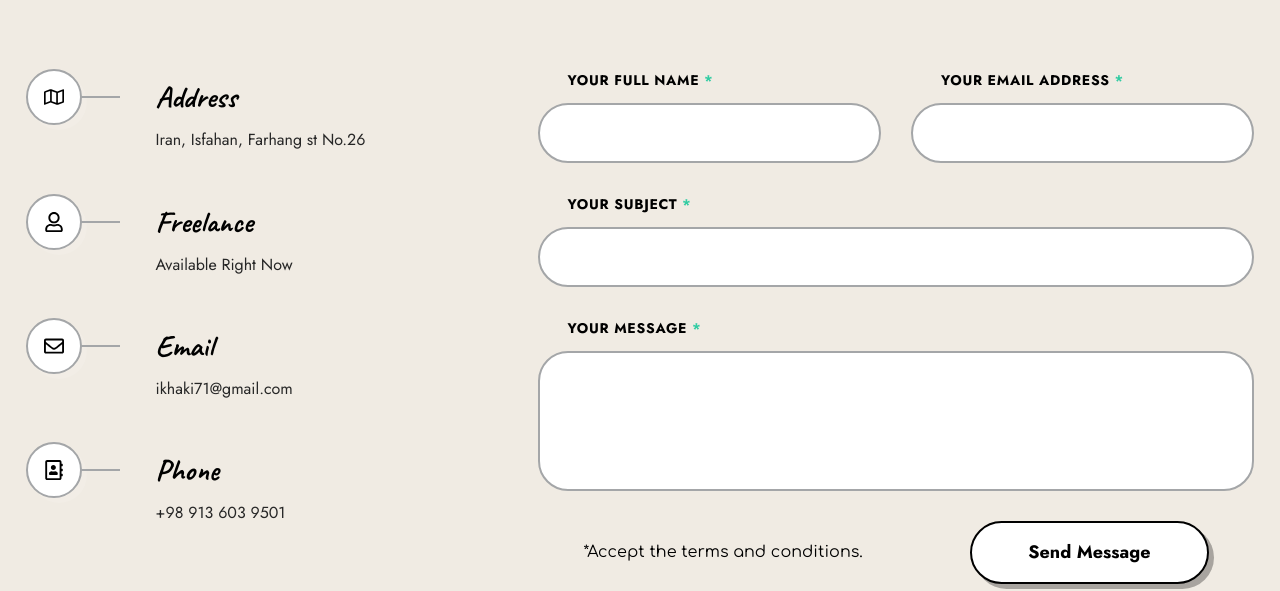
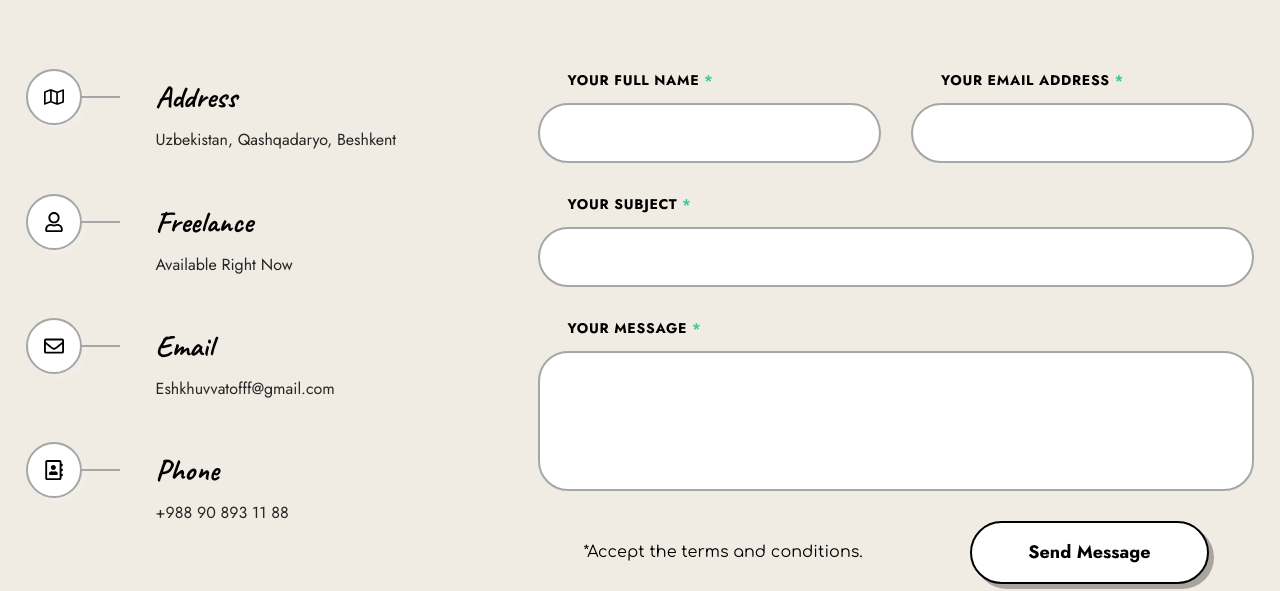
Before and after one commit to Eshkhuvvatofff/Portfolio, a React (Vite) app: page /#home in a window 1280 px wide. Shown: the part 6933-7524 px from the top of the page. Built offline with nearby package versions, Linux system fonts and the light colour scheme; what tailwindcss-text-fill-stroke would draw is missing.

Commit message:
contact update address

```diff
--- a/src/components/Contact/Contact.jsx
+++ b/src/components/Contact/Contact.jsx
@@ -67,7 +67,7 @@ const Contact = () => {
               Address
             </h3>
             <p className='contact__card-data text-textColor dark:text-textColorDark'>
-              Iran, Isfahan, Farhang st No.26
+              Uzbekistan, Qashqadaryo, Beshkent
             </p>
           </div>
           <div className='contact__card'>
@@ -89,7 +89,7 @@ const Contact = () => {
               Email
             </h3>
             <p className='contact__card-data text-textColor dark:text-textColorDark'>
-              ikhaki71@gmail.com
+              Eshkhuvvatofff@gmail.com
             </p>
           </div>
           <div className='contact__card'>
@@ -100,7 +100,7 @@ const Contact = () => {
               Phone
             </h3>
             <p className='contact__card-data text-textColor dark:text-textColorDark'>
-              +98 913 603 9501
+              +988 90 893 11 88
             </p>
           </div>
         </div>
```
